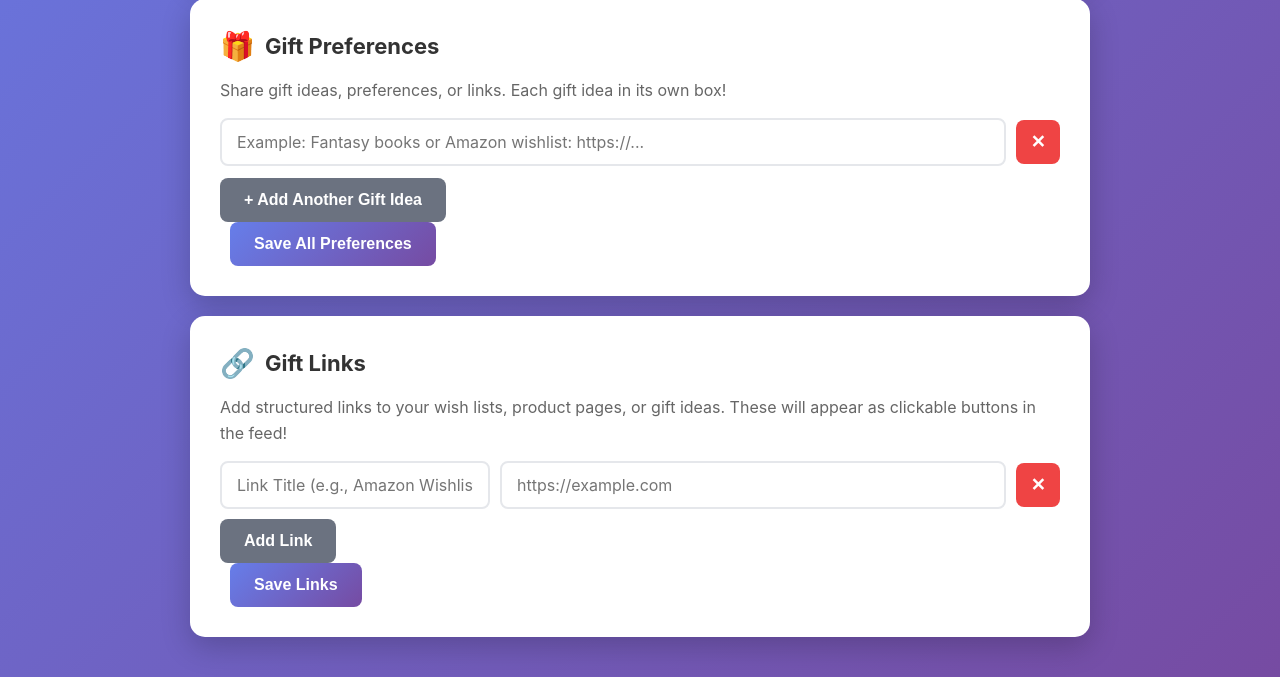
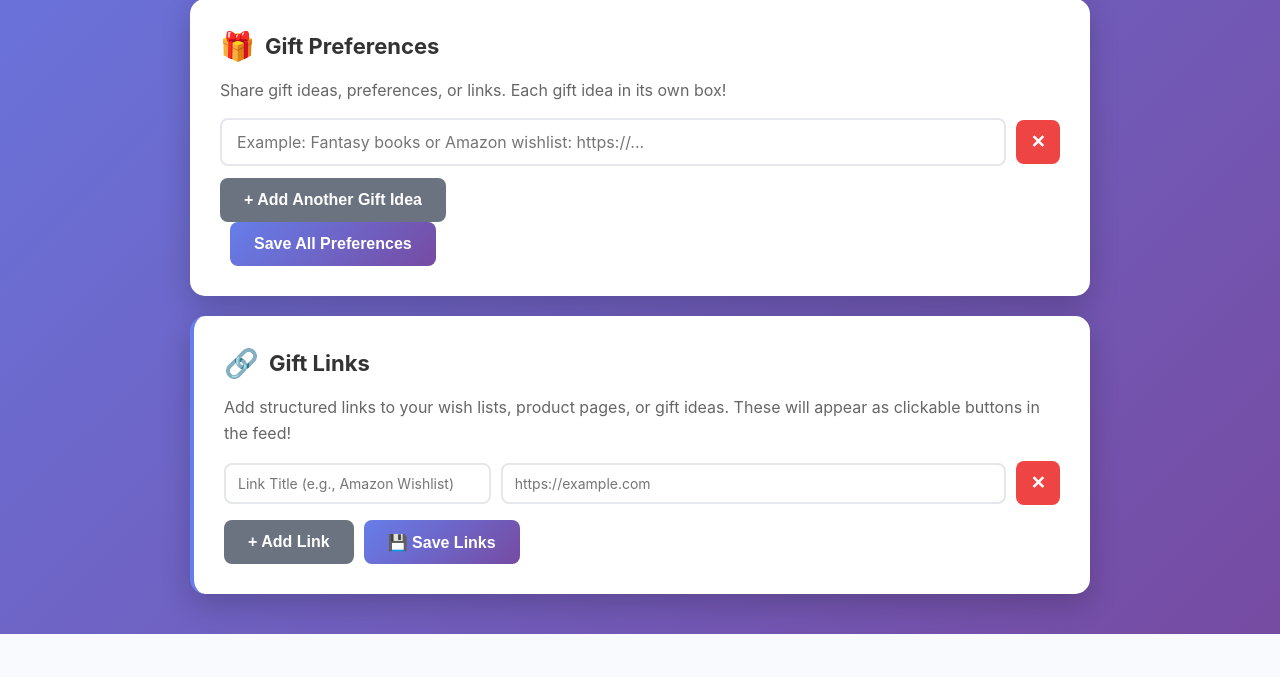
Before and after one commit to cmsgraham/secret-santa, a Flask app: template templates/member.html in a window 1280 px wide. Shown: the part 587-1264 px from the top of the page. After the commit the page ends 1221 px from the top, so only its background shows below. Run offline with Flask 3, Linux system fonts and the light colour scheme; the template is opened without the code that fills it, so the values that code supplies are empty.

Commit message:
fix: Improve Gift Links section visibility and styling
- Added visual separator (left border) to Gift Links card
- Enhanced input styling with inline padding and border styles
- Better placeholder text and button labels with icons
- Improved form layout with flexbox wrapping
- Better error handling in loadExistingLinks() function
- Ensured at least one empty input is always available
- Added proper alignment for link group inputs
- Fixed input validation to show helpful error messages

```diff
--- a/templates/member.html
+++ b/templates/member.html
@@ -898,16 +898,18 @@
         </div>
 
         <!-- Gift Links Section (for structured links) -->
-        <div class="card">
+        <div class="card" style="border-left: 4px solid #667eea;">
             <h2><span class="icon">🔗</span> Gift Links</h2>
-            <p>Add structured links to your wish lists, product pages, or gift ideas. These will appear as clickable buttons in the feed!</p>
+            <p style="color: #666; margin-bottom: 15px;">Add structured links to your wish lists, product pages, or gift ideas. These will appear as clickable buttons in the feed!</p>
             <form id="linksForm">
-                <div id="linksContainer">
+                <div id="linksContainer" style="margin-bottom: 15px;">
                     <!-- Links will be generated by JavaScript -->
                 </div>
-                <button type="button" class="btn btn-secondary" onclick="addLinkInput()">Add Link</button>
-                <button type="submit" class="btn" style="margin-left: 10px;">Save Links</button>
-                <div class="save-message" id="linksSaved">Gift links saved successfully!</div>
+                <div style="display: flex; gap: 10px; flex-wrap: wrap;">
+                    <button type="button" class="btn btn-secondary" onclick="addLinkInput()" style="margin-left: 0;">+ Add Link</button>
+                    <button type="submit" class="btn">💾 Save Links</button>
+                </div>
+                <div class="save-message" id="linksSaved" style="margin-top: 10px;">✓ Gift links saved successfully!</div>
             </form>
         </div>
 
@@ -1080,12 +1082,14 @@
         // Add new link input
         function addLinkInput() {
             const container = document.getElementById('linksContainer');
+            if (!container) return;
+
             const linkGroup = document.createElement('div');
             linkGroup.className = 'link-group';
-            linkGroup.style.cssText = 'display: flex; gap: 10px; margin-bottom: 10px; flex-wrap: wrap;';
+            linkGroup.style.cssText = 'display: flex; gap: 10px; margin-bottom: 10px; flex-wrap: wrap; align-items: center;';
             linkGroup.innerHTML = `
-                <input type="url" class="link-title" placeholder="Link Title (e.g., Amazon Wishlist)" maxlength="100" style="flex: 1; min-width: 150px;">
-                <input type="url" class="link-url" placeholder="https://example.com" maxlength="500" style="flex: 2; min-width: 200px;" required>
+                <input type="text" class="link-title" placeholder="Link Title (e.g., Amazon Wishlist)" maxlength="100" style="flex: 1; min-width: 150px; padding: 10px 12px; border: 2px solid #e5e7eb; border-radius: 8px; font-size: 14px;">
+                <input type="url" class="link-url" placeholder="https://example.com" maxlength="500" style="flex: 2; min-width: 200px; padding: 10px 12px; border: 2px solid #e5e7eb; border-radius: 8px; font-size: 14px;" required>
                 <button type="button" class="btn-remove" onclick="removeLink(this)">✕</button>
             `;
             container.appendChild(linkGroup);
@@ -1099,28 +1103,35 @@
         // Load existing gift links from the backend
         function loadExistingLinks() {
             const container = document.getElementById('linksContainer');
+            if (!container) return;
+
             const giftLinksJson = '{{ participant.gift_links or "[]" | safe }}';
+            let links = [];
 
             try {
-                const links = JSON.parse(giftLinksJson);
+                links = JSON.parse(giftLinksJson);
+                if (!Array.isArray(links)) links = [];
+            } catch (e) {
+                console.log('No existing gift links or invalid JSON', e);
+                links = [];
+            }
+
+            // Load existing links
             links.forEach(link => {
-                    if (link.url && link.title) {
+                if (link && link.url && link.title) {
                     const linkGroup = document.createElement('div');
                     linkGroup.className = 'link-group';
-                        linkGroup.style.cssText = 'display: flex; gap: 10px; margin-bottom: 10px; flex-wrap: wrap;';
+                    linkGroup.style.cssText = 'display: flex; gap: 10px; margin-bottom: 10px; flex-wrap: wrap; align-items: center;';
                     linkGroup.innerHTML = `
-                            <input type="text" class="link-title" placeholder="Link Title" maxlength="100" value="${escapeHtml(link.title)}" style="flex: 1; min-width: 150px;">
-                            <input type="url" class="link-url" placeholder="https://example.com" maxlength="500" value="${escapeHtml(link.url)}" style="flex: 2; min-width: 200px;">
+                        <input type="text" class="link-title" placeholder="Link Title" maxlength="100" value="${escapeHtml(link.title)}" style="flex: 1; min-width: 150px; padding: 10px 12px; border: 2px solid #e5e7eb; border-radius: 8px; font-size: 14px;">
+                        <input type="url" class="link-url" placeholder="https://example.com" maxlength="500" value="${escapeHtml(link.url)}" style="flex: 2; min-width: 200px; padding: 10px 12px; border: 2px solid #e5e7eb; border-radius: 8px; font-size: 14px;">
                         <button type="button" class="btn-remove" onclick="removeLink(this)">✕</button>
                     `;
                     container.appendChild(linkGroup);
                 }
             });
-            } catch (e) {
-                console.log('No existing gift links or invalid JSON');
-            }
 
-            // Add empty link input if none exist
+            // Add at least one empty input if none exist
             if (container.children.length === 0) {
                 addLinkInput();
             }
```
Lines whose indentation alone changed are shown as unchanged.
